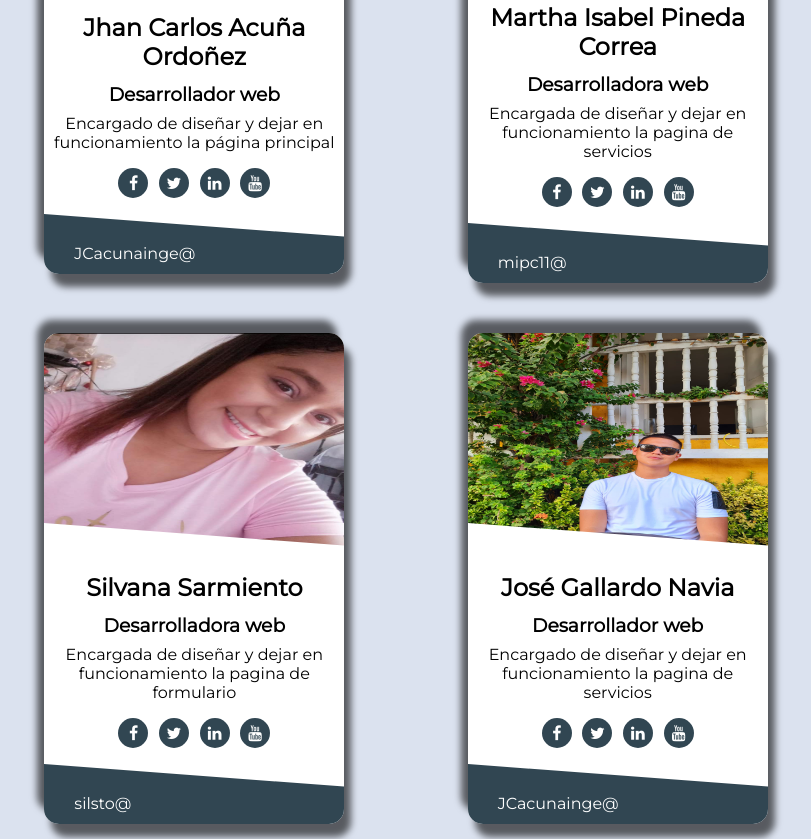
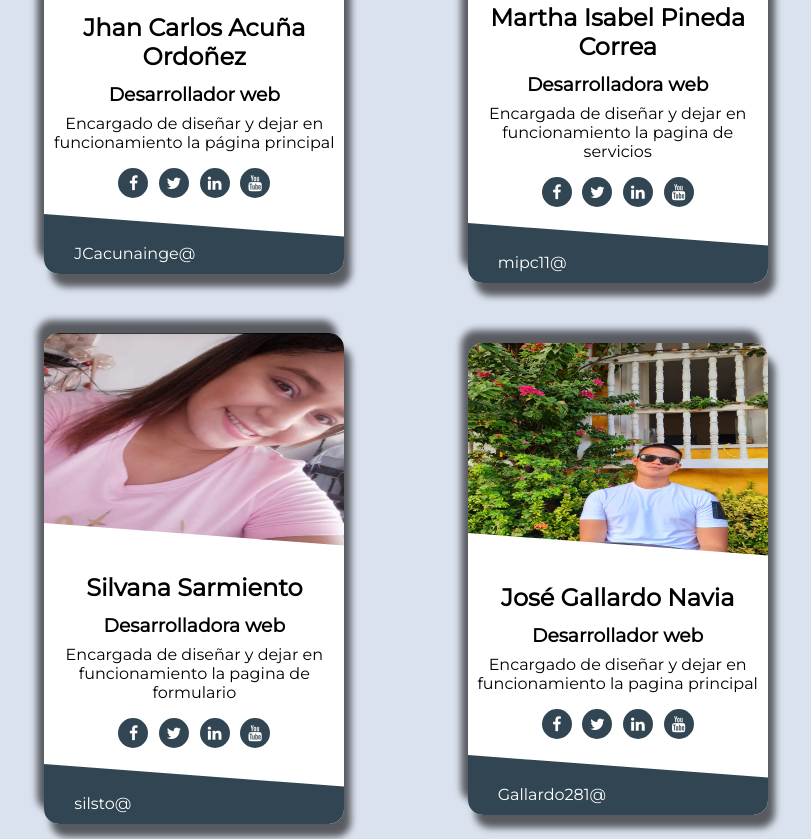
Before and after one commit to Gallardo281/MASTER7, a plain HTML site: page GRUPO7/Grupo7.html in a window 1280 px wide. Shown: the part 613-1452 px from the top of the page, without its empty margins (234-1045 px from the left). Drawn offline with Linux system fonts and the light colour scheme.

Commit message:
arreglo de mi etiqueta

```diff
--- a/GRUPO7/Grupo7.html
+++ b/GRUPO7/Grupo7.html
@@ -99,7 +99,7 @@
                 <section>
                 <h2>José Gallardo Navia</h2>
                 <h3>Desarrollador web</h3>
-                <p>Encargado de diseñar y dejar en funcionamiento la pagina de servicios</p>
+                <p>Encargado de diseñar y dejar en funcionamiento la pagina principal</p>
                 <ul>
                     <li><a href="#" class="fa fa-facebook"></a></li>
                     <li><a href="#" class="fa fa-twitter"></a></li>
@@ -109,7 +109,7 @@
                 </section>
 
                 <div class="usuario-descricion">
-                <p>JCacunainge@</p>
+                <p>Gallardo281@</p>
                 </div>
             </div>
         </div>
```
